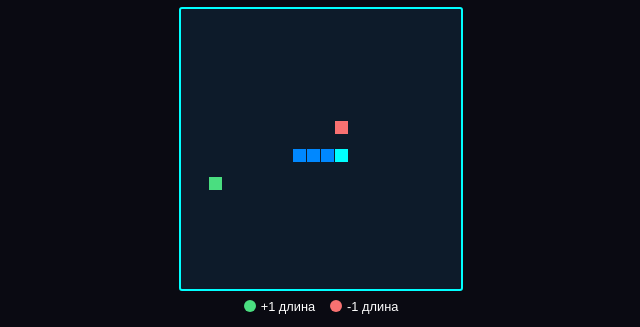
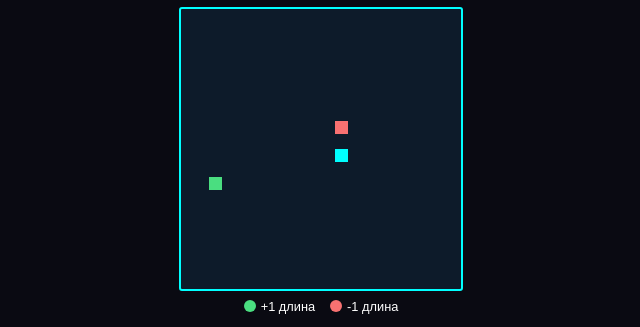
Before and after one commit to maksvesh/gorod, a plain HTML site: page zmeika.html in a window 1280 px wide. Both pictures are taken after a click on the button "ПЕРЕЗАПУСК". Shown: the part 244-571 px from the top of the page, 319-959 px from the left. Drawn offline with Linux system fonts and the light colour scheme.

Commit message:
Update zmeika.html

```diff
--- a/zmeika.html
+++ b/zmeika.html
@@ -205,7 +205,7 @@
             dx: grid,
             dy: 0,
             cells: [],
-            maxCells: 4
+            maxCells: 1
         };
 
         let greenApple = { x: 196, y: 196 };
@@ -307,7 +307,7 @@
             snake.x = 140;
             snake.y = 140;
             snake.cells = [];
-            snake.maxCells = 4;
+            snake.maxCells = 1;
             snake.dx = grid;
             snake.dy = 0;
             score = 0;
```
